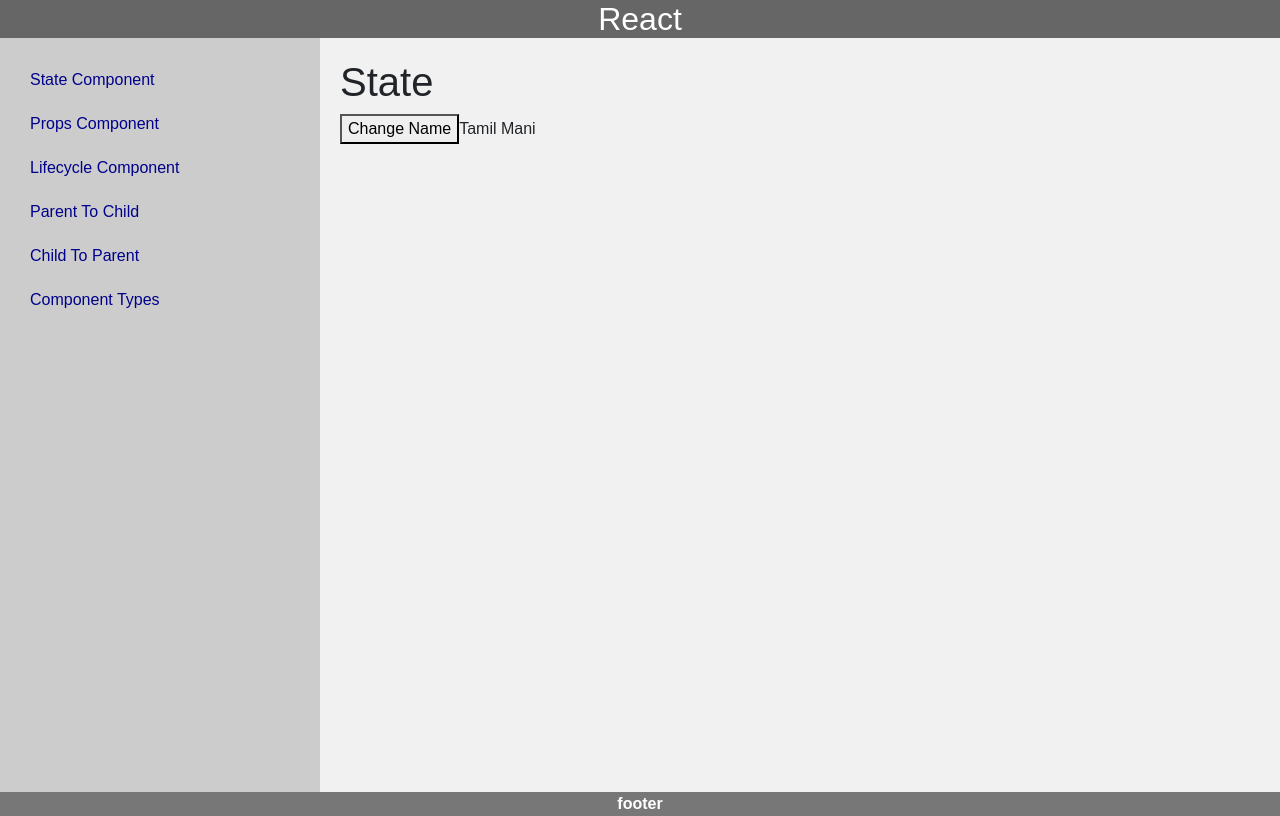
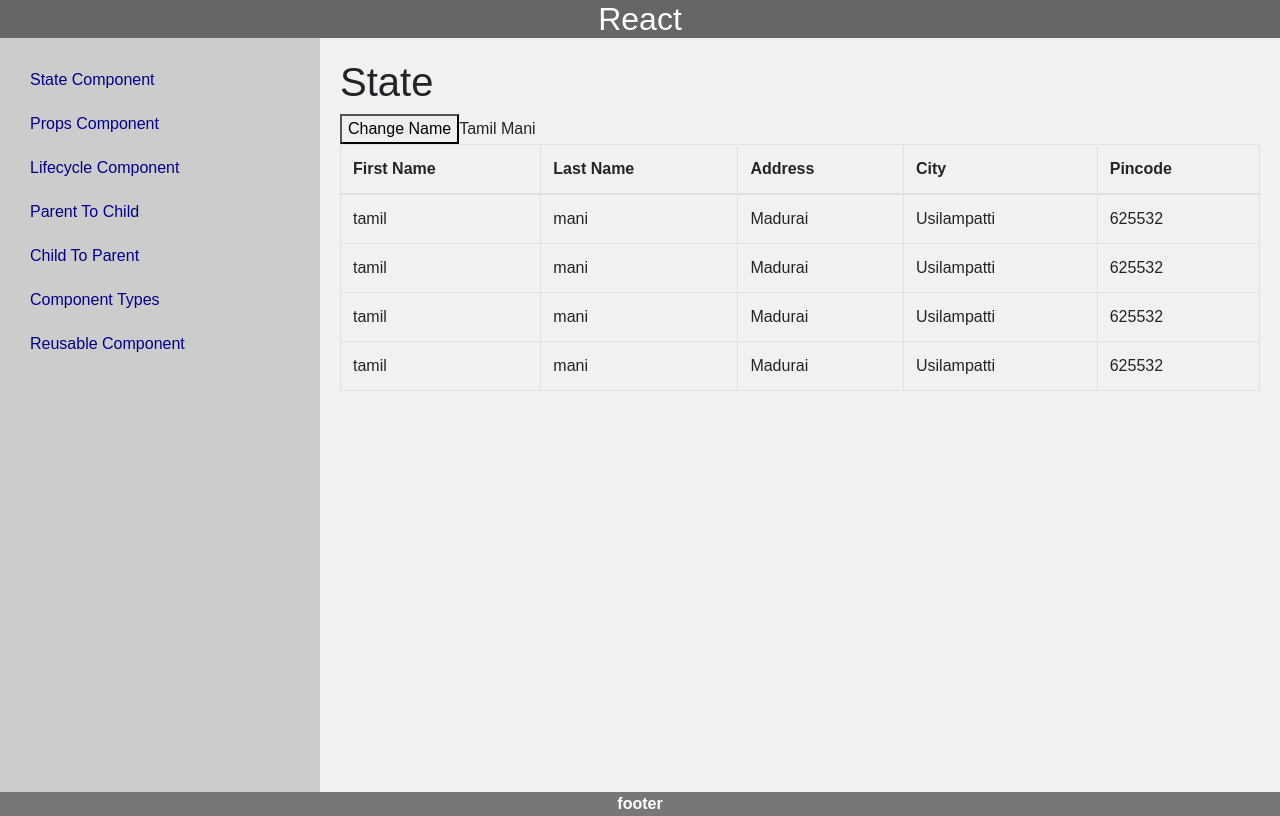
Before and after one commit to RavindraPonugupati/React_Class, a React (Create React App) app: page /state in a window 1280 px wide. Built offline with nearby package versions, Linux system fonts and the light colour scheme.

Commit message:
Reusable component

```diff
--- a/src/Routes.js
+++ b/src/Routes.js
@@ -6,6 +6,8 @@
 import ParentToChild from './component/parent-to-child/parentToChild';
 import ChildToParent from './component/child-to-parent/childToParent';
 import StateFullContainer from './component/state-full-component/state-full-component';
+import ReusableComponent from './component/reusable-component/reusable-component';
+
 import {
     BrowserRouter as Router,
     Route,
@@ -24,6 +26,7 @@
                             <li><Link to="/parentToChild">Parent To Child</Link></li>
                             <li><Link to="/childToParent">Child To Parent</Link></li>
                             <li><Link to="/components">Component Types</Link></li>
+                            <li><Link to="/reusable">Reusable Component</Link></li>
                         </ul>
                     </nav>
                     <article>
@@ -34,6 +37,7 @@
                         <Route path="/parentToChild" component={ParentToChild} />
                         <Route path="/childToParent" component={ChildToParent} />
                         <Route path="/components" component={StateFullContainer} />
+                        <Route path="/reusable" component={ReusableComponent} />
                     </article>
                 </Router>
             </div>
--- /dev/null
+++ b/src/component/reusable-component/reusable-component.js
@@ -0,0 +1,40 @@
+import React ,{ Component } from 'react';
+import Table from '../table-component/table';
+class ReusableComponent extends Component {
+    constructor(props) {
+        super(props);
+        this.state = {
+            header : ["S.no", "Name", "Job", "Role"],
+            body : [{
+                index: 1,
+                name: "Charlie",
+                job: "Janitor",
+                role: "manager"
+            }, {
+                index: 2,
+                name: "Mac",
+                job: "Bouncer",
+                role: "senior manager"
+            }, {
+                index: 3,
+                name: "Dee",
+                job: "Aspiring actress",
+                role: "manager"
+            }, {
+                index: 4,
+                name: "Dennis",
+                job: "Bartender",
+                role: "manager"
+            }]
+        }
+    }
+
+    render() {
+      return (<div>
+          <h1>Table Component</h1>
+          <Table header={this.state.header} body={this.state.body} />
+        </div>)
+    }
+}
+
+export default ReusableComponent;
--- a/src/component/state/state.js
+++ b/src/component/state/state.js
@@ -1,10 +1,37 @@
 import React ,{ Component } from 'react';
+import Table from '../table-component/table';
 class State extends Component {
   constructor(props){
     super(props)
     this.state = {
       firstName : "Tamil",
-      lastName : "Mani"
+      lastName : "Mani",
+      header : ["First Name","Last Name","Address","City","Pincode"],
+      body : [{
+          firstName : "tamil",
+          lastName : "mani",
+          Address : "Madurai",
+          City : "Usilampatti",
+          pincode : "625532"
+      },{
+        firstName : "tamil",
+        lastName : "mani",
+        Address : "Madurai",
+        City : "Usilampatti",
+        pincode : "625532"
+      },{
+        firstName : "tamil",
+        lastName : "mani",
+        Address : "Madurai",
+        City : "Usilampatti",
+        pincode : "625532"
+      },{
+      firstName : "tamil",
+      lastName : "mani",
+      Address : "Madurai",
+      City : "Usilampatti",
+      pincode : "625532"
+      }]
     }
   }
   changeName = () => {
@@ -20,6 +47,7 @@
         <h1>State</h1>
         <button onClick={this.changeName}>Change Name</button>
         <span>{firstName} {lastName}</span>
+        <Table header={this.state.header} body={this.state.body}/>
       </div>
     );
   }
--- /dev/null
+++ b/src/component/table-component/bodyComponent.js
@@ -0,0 +1,18 @@
+import React from 'react';
+const TableBody = (props) => {
+
+    return (
+        <tbody>
+            {props.bodyValues && props.bodyValues.map((item,index) =>
+                <tr>
+                    {Object.keys(item).map((key,index) => <td>{item[key]}</td> )}
+                    {/* {item.index && <td>{item.index}</td>}
+                    <td>{item.name}</td>
+                    <td>{item.job}</td>
+                    <td>{item.role}</td> */}
+                </tr>)}
+        </tbody>
+    );
+}
+
+export default TableBody;
--- /dev/null
+++ b/src/component/table-component/headerComponent.js
@@ -0,0 +1,12 @@
+import React from 'react';
+const TableHeader = (props) => {
+    return (
+         <thead>
+            <tr>
+                {props.headerValues && props.headerValues.map((item,index) => <th>{item}</th>)}
+            </tr>
+        </thead>
+    );
+}
+
+export default TableHeader;
--- /dev/null
+++ b/src/component/table-component/table.js
@@ -0,0 +1,19 @@
+import React, {Component} from 'react';
+import TableHeader  from './headerComponent';
+import TableBody from './bodyComponent';
+
+class Table extends Component {
+    constructor(props){
+        super(props)
+    }
+    render() {
+        return (
+            <table className="table table-bordered">
+                <TableHeader headerValues={this.props.header} />
+                <TableBody bodyValues={this.props.body} />
+            </table>
+        );
+    }
+}
+
+export default Table;
```
